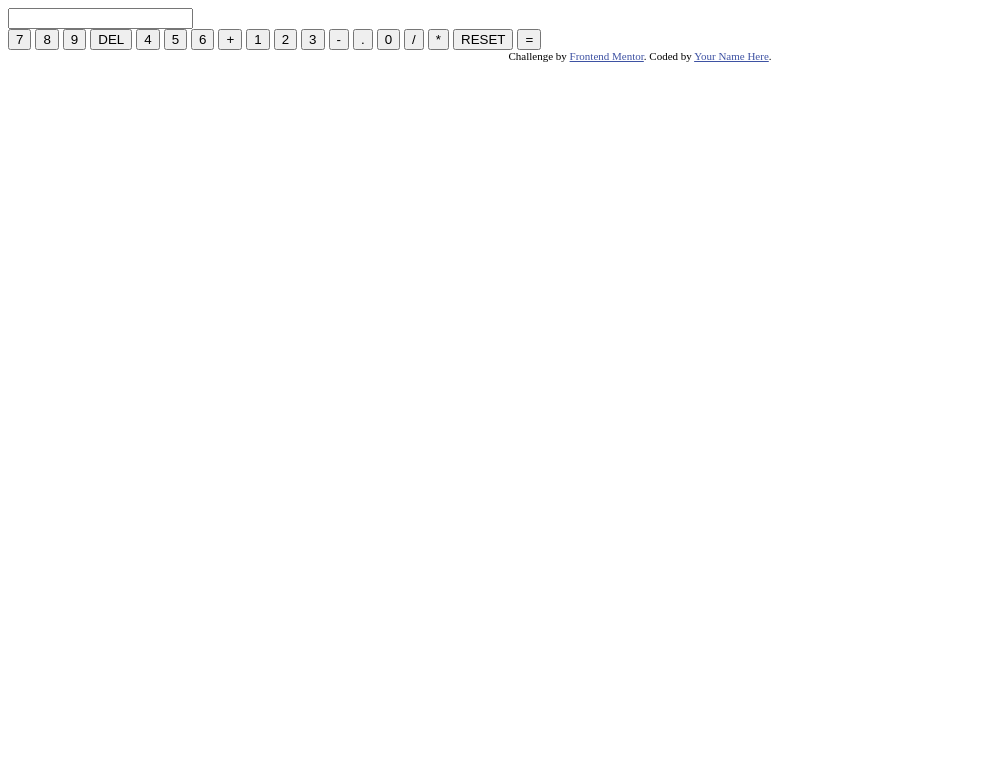
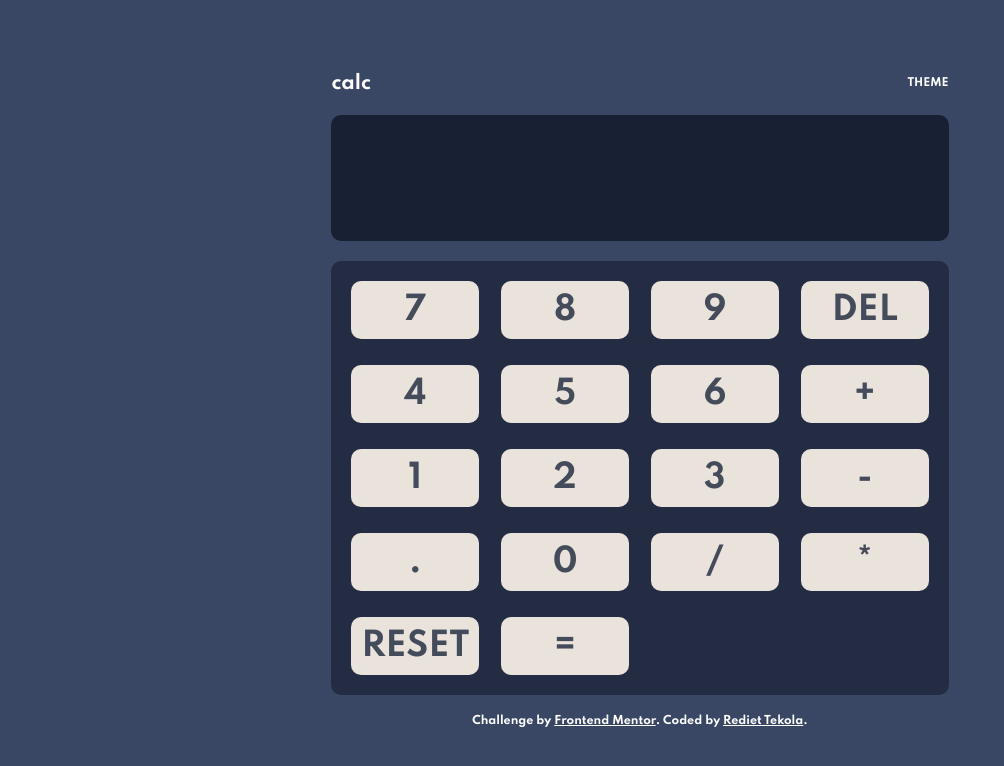
Before and after one commit to Rdttkab/calculator-app, a plain HTML site: page index.html in a window 1280 px wide. Shown: the whole page, without its empty margins (0-1004 px from the left). Drawn offline with nearby package versions, Linux system fonts and the light colour scheme.

Commit message:
style and reactjs is added

```diff
--- a/index.html
+++ b/index.html
@@ -7,7 +7,7 @@
 	<!-- displays site properly based on user's device -->
 
 	<link rel="icon" type="image/png" sizes="32x32" href="./images/favicon-32x32.png">
-
+	<link rel="stylesheet" href="styles.css">
 	<title>Frontend Mentor | Calculator app</title>
 
 	<!-- Feel free to remove these styles or customise in your own stylesheet 👍 -->
@@ -15,10 +15,12 @@
 		.attribution {
 			font-size: 11px;
 			text-align: center;
+			margin: 20px;
 		}
 
 		.attribution a {
-			color: hsl(228, 45%, 44%);
+			/* color: hsl(228, 45%, 44%); */
+			color: white;
 		}
 	</style>
 </head>
@@ -26,43 +28,27 @@
 <body>
 
 	<section>
-		<form action="">
-			<input type="text" name="" id="">
-
-      <div id="root"></div>
-      <input type="button" value="7">
-      <input type="button" value="8">
-      <input type="button" value="9">
-      <input type="button" value="DEL">
-      <input type="button" value="4">
-      <input type="button" value="5">
-      <input type="button" value="6">
-      <input type="button" value="+">
-      <input type="button" value="1">
-      <input type="button" value="2">
-      <input type="button" value="3">
-      <input type="button" value="-">
-      <input type="button" value=".">
-      <input type="button" value="0">
-      <input type="button" value="/">
-      <input type="button" value="*">
-      <input type="button" value="RESET">
-      <input type="button" value="=">
-
-  </form>
-
-</section>
+		<form action="" id="root"></form>
+	</section>
 
 	<div class="attribution">
-		Challenge by <a href="https://www.frontendmentor.io?ref=challenge" target="_blank">Frontend Mentor</a>. Coded by <a href="#">Your
-			Name Here</a>.
+		Challenge by <a href="https://www.frontendmentor.io?ref=challenge" target="_blank">Frontend Mentor</a>. Coded by <a href="https://www.rediettekola.com"
+		 target="-_blank">Rediet Tekola</a>.
 	</div>
 
-	<script src="https://unpkg.com/react@17/umd/react.production.min.js" crossorigin>
+	<script src="https://unpkg.com/react@17/umd/react.production.min.js" crossorigin="">
+
 	</script>
-	<script src="https://unpkg.com/react-dom@17/umd/react-dom.production.min.js" crossorigin>
+
+	<script src="https://unpkg.com/react-dom@17/umd/react-dom.production.min.js" crossorigin="">
+
 	</script>
-	<script src="script.js">
+
+	<script src="https://unpkg.com/babel-standalone@6/babel.min.js">
+
+	</script>
+
+	<script type="text/babel" src="script.js">
 	</script>
 </body>
 
--- a/script.js
+++ b/script.js
@@ -1,14 +1,49 @@
-// const element = <h1>Hello, world</h1>;
-// ReactDOM.render(element, document.getElementById('root'));
+function Button(props) {
+  return <input type={props.type} name="" id="" value={props.value} />;
+}
 
-function tick() {
-  const element = (
-    <div>
-      <h1>Hello, world!</h1>
-      <h2>It is {new Date().toLocaleTimeString()}.</h2>
+function App() {
+  return (
+    <div className="calc">
+      <header className="">
+        <h3>calc</h3>
+
+        <form>
+          <h6>THEME</h6>
+          <div>
+            <label></label>
+          </div>
+        </form>
+      </header>
+      <div className="calc-display">
+        <Button type="text" />
+      </div>
+
+      <div className="calc-input">
+        <Button type="button" value="7" className="" />
+        <Button type="button" value="8" className="" />
+        <Button type="button" value="9" className="" />
+        <Button type="button" value="DEL" className="" />
+        <Button type="button" value="4" className="" />
+        <Button type="button" value="5" className="" />
+        <Button type="button" value="6" className="" />
+        <Button type="button" value="+" className="" />
+        <Button type="button" value="1" className="" />
+        <Button type="button" value="2" className="" />
+        <Button type="button" value="3" className="" />
+        <Button type="button" value="-" className="" />
+        <Button type="button" value="." className="" />
+        <Button type="button" value="0" className="" />
+        <Button type="button" value="/" className="" />
+        <Button type="button" value="*" className="" />
+        <Button type="button" value="RESET" className="" />
+        <Button type="button" value="=" className="" />
+      </div>
     </div>
   );
-  ReactDOM.render(element, document.getElementById('root'));
 }
 
-setInterval(tick, 1000);
+ReactDOM.render(
+  <App />,
+  document.getElementById('root')
+);
--- /dev/null
+++ b/styles.css
@@ -0,0 +1,194 @@
+@import url('https://fonts.googleapis.com/css2?family=Spartan:wght@700&display=swap');
+
+:root {
+ /* Colors */
+/*  Theme 1 */
+ /* Backgrounds
+   (main background)
+   (toggle background, keypad background)
+   (screen background) */
+
+--Very-dark-desaturated-blue-main: hsl(222, 26%, 31%);
+--Very-dark-desaturated-blue-keypad: hsl(223, 31%, 20%);
+--Very-dark-desaturated-blue-screen: hsl(224, 36%, 15%);
+
+ /* Keys
+  (key background)
+  (key shadow)
+  (key background, toggle)
+  (key shadow)
+  (key background)
+  (key shadow)*/
+
+--Desaturated-dark-blue: hsl(225, 21%, 49%);
+--Desaturated-dark-blue: hsl(224, 28%, 35%);
+
+--Red: hsl(6, 63%, 50%);
+--Dark-red: hsl(6, 70%, 34%);
+
+--Light-grayish-orange: hsl(30, 25%, 89%);
+--Grayish-orange: hsl(28, 16%, 65%);
+
+ /* Text */
+
+--Very-dark-grayish-blue-text: hsl(221, 14%, 31%);
+--White-text: hsl(0, 0, 100%);
+
+ /* Theme 2 */
+ /* Backgrounds
+    (main background)
+    (toggle background, keypad background)
+    (screen background)*/
+
+--Light-gray: hsl(0, 0%, 90%);
+--Grayish-red: hsl(0, 5%, 81%);
+--Very-light-gray: hsl(0, 0%, 93%);
+
+ /* Keys
+    (key background)
+    (key shadow)
+    (key background, toggle)
+    (key shadow)
+    (key background)
+    (key shadow)*/
+
+--Dark-moderate-cyan: hsl(185, 42%, 37%);
+--Very-dark-cyan: hsl(185, 58%, 25%);
+
+--Orange: hsl(25, 98%, 40%);
+--Dark-orange: hsl(25, 99%, 27%);
+
+--Light-grayish-yellow: hsl(45, 7%, 89%);
+--Dark-grayish-orange: hsl(35, 11%, 61%);
+
+/* Text
+    (text) */
+
+--Very-dark-grayish-yellow: hsl(60, 10%, 19%);
+--White: hsl(0, 0, 100%);
+
+/* Theme 3 */
+/* Backgrounds
+   (main background)
+   (toggle background, keypad background, screen background)*/
+
+--Very-dark-violet: hsl(268, 75%, 9%);
+--Very-dark-violet: hsl(268, 71%, 12%);
+
+/* Keys
+   (key background)
+   (key shadow)
+   (key background, toggle)
+   (key shadow)
+   (key background)
+   (key shadow) */
+
+--Dark-violet: hsl(281, 89%, 26%);
+--Vivid-magenta: hsl(285, 91%, 52%);
+
+--Pure-cyan: hsl(176, 100%, 44%);
+--Soft-cyan: hsl(177, 92%, 70%);
+
+--Very-dark-violet: hsl(268, 47%, 21%);
+--Dark-magenta: hsl(290, 70%, 36%);
+
+/* Text
+   (text) */
+
+--Light-yellow: hsl(52, 100%, 62%);
+--Very-dark-blue: hsl(198, 20%, 13%);
+--White: hsl(0, 0, 100%);
+
+--radius: 10px;
+}
+
+
+* {
+  box-sizing: border-box;
+  padding: 0;
+  margin: 0;
+}
+
+html {
+  font-family: 'Spartan', sans-serif;
+  font-weight: 700;
+  width: 100%;
+  height: 100vh;
+}
+
+body {
+  display: flex;
+  flex-direction: column;
+  justify-content: center;
+  align-items: center;
+  background-color: var(--Very-dark-desaturated-blue-main);
+  color: white;
+  height: 100vh;
+}
+
+input {
+  font: inherit;
+  color: white;
+  border: none;
+  outline: none;
+}
+
+.calc {
+  display: flex;
+  flex-direction: column;
+  justify-content: center;
+  align-items: center;
+  /* width: 100%; */
+}
+
+header {
+  display: flex;
+  justify-content: space-between;
+  align-items: center;
+  width: 100%;
+  margin: 20px;
+}
+
+.calc-display {
+ width: 100%;
+ margin-bottom: 20px;
+ font-size: 32px;
+}
+
+.calc-display input {
+  width: 100%;
+  background-color: var(--Very-dark-desaturated-blue-screen);
+  height: 126px;
+  border-radius: var(--radius);
+}
+
+.calc-input {
+  display: grid;
+  grid-template-columns: repeat(4, 1fr);
+  grid-template-rows: repeat(5, auto);
+  grid-gap: 26px 22px;
+  width: 100%;
+  padding: 20px;
+  background-color:  var(--Very-dark-desaturated-blue-keypad);
+  border-radius: var(--radius);
+  font-size: 32px;
+}
+
+.calc-input input {
+  background-color: var(--Light-grayish-orange);
+  color: var(--Very-dark-grayish-blue-text);
+  border-radius: var(--radius);
+  text-align: center;
+  padding: 10px;
+}
+
+/* .calc-button {
+  display: flex;
+  justify-content: center;
+  align-items: center;
+  width: 100%;
+}
+
+.calc-button input {
+  flex-grow: 1;
+} */
```
